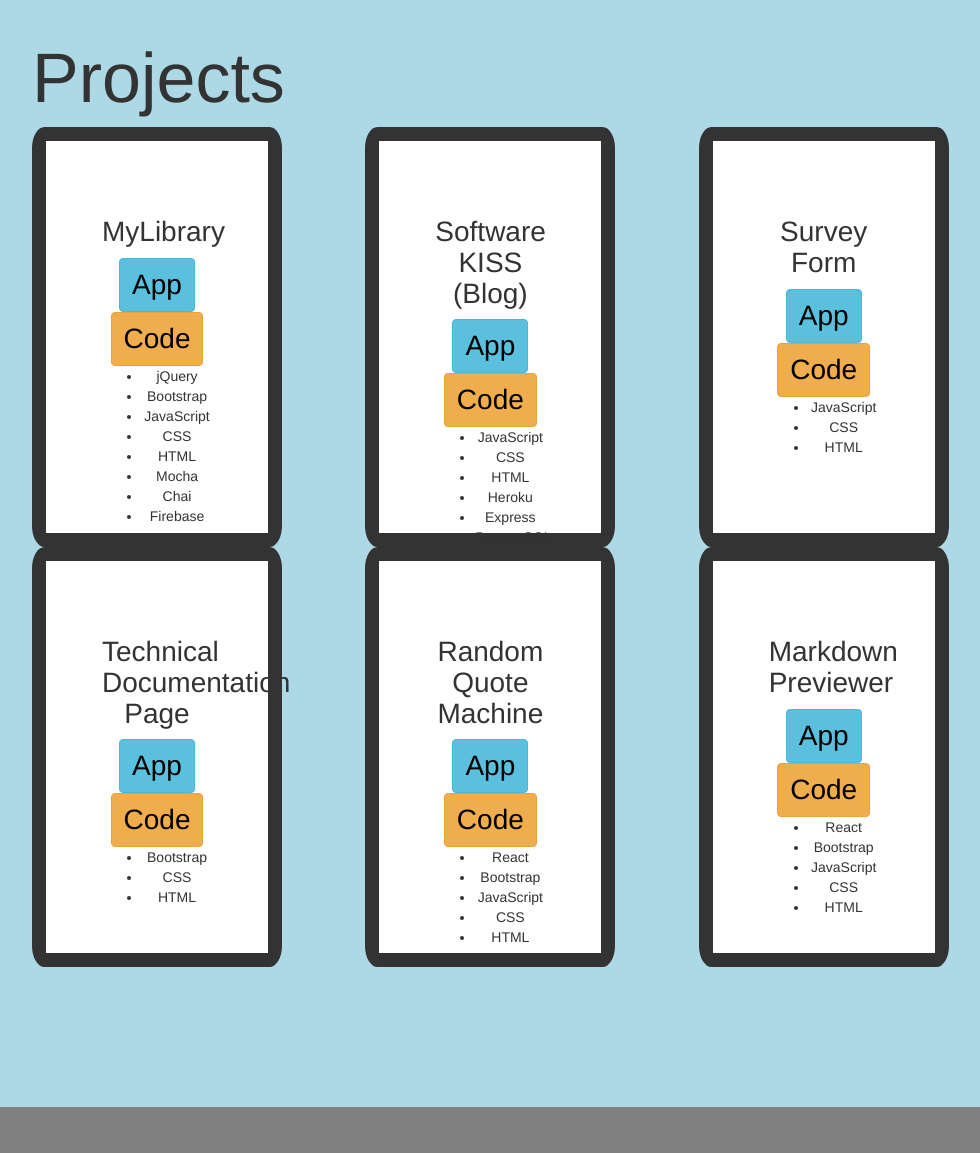
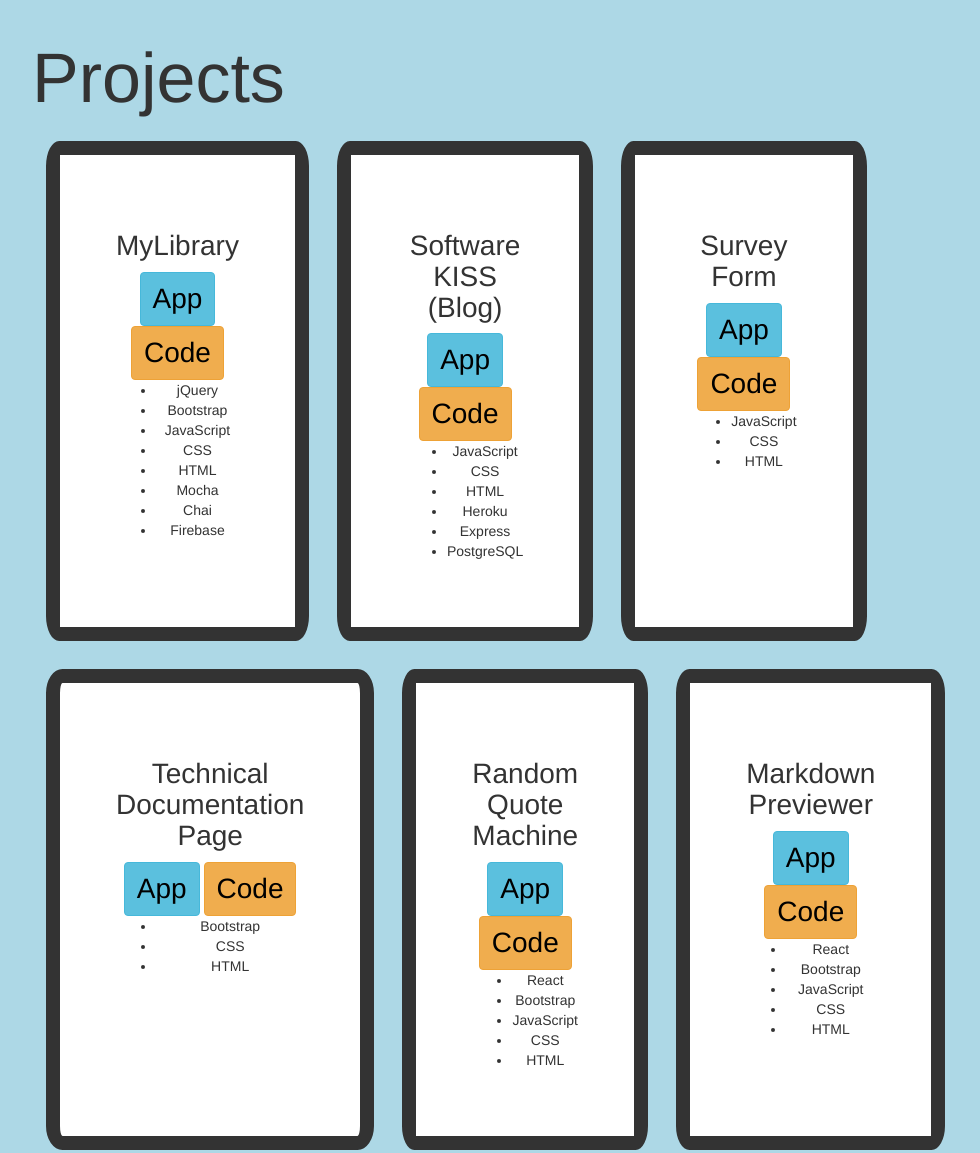
Before and after one commit to wwyl1234/portfolio-webpage, a plain HTML site: page index.html in a window 1280 px wide. Shown: the part 920-2073 px from the top of the page, without its empty margins (108-1088 px from the left). Drawn offline with nearby package versions, Linux system fonts and the light colour scheme.

Commit message:
Changed project section to use flex box to make the project tiles more responsive. Added more comments and changed style of elements in the project section.

```diff
--- a/css/main.css
+++ b/css/main.css
@@ -1,3 +1,5 @@
+
+/* Style the welcome section */
 #welcome-section {
     margin-top: em;
     height: 100vh;
@@ -5,6 +7,7 @@
     display: flex;
 }
 
+/* Style the sidebar */
 #sidebar {
     flex-wrap: nowrap;
     height: 100vh;
@@ -12,8 +15,8 @@
     background-image: linear-gradient(to top right, #ffffd4, white);
 }
 
+/* Style for the animated box on the sidebar */
 #sidebar div {
-
     border: 1px solid yellow;
     height: 1em;
     width: 1em;
@@ -23,13 +26,14 @@
     z-index: 0;
 }
 
+/* This animation moves the box right to left */
 @keyframes animatebox {
     0%   {}
     50%  {transform: translate(4em, 0)}
     100% {transform: translate(0, 0)}
   }
 
-
+/* Add animation delay to box to create a cool effect */
 #delay-2 {
     animation-delay: 2s;
 }
@@ -38,12 +42,11 @@
     animation-delay: 4s;
 }
 
-
-
 #sidebar div:hover {
-    transform: scale(4);
+    transform: scale(4); /* To grow the box, when user hovers over the box */
 }
 
+/* Style the welcome area */
 #welcome-area{
     z-index:1 ;
     flex-grow: 1;
@@ -73,13 +76,14 @@
     100% {color: pink;  font-family: "Fantasy"}
   }
 
-
+/* Initialize the animation, when user hover my name */
 #welcome-area h1:hover{
     position: relative;
     animation-name: animatename;
     animation-duration: 10s;
 }
 
+/* Style the projects section */
 #projects {
     width: 100vw;
     background-color: #ADD8E6;
@@ -88,13 +92,21 @@
     position: relative;
 }
 
+/* Style the project table */
+#projects-table {
+    flex-wrap: wrap;
+    flex-direction: row;
+    display: flex;
+}
+
+/* Style the links section */
 #info {
     padding: 10em;
     background-color: grey;
     width: 100vw;
 }
 
-
+/* Style the navigation bar*/
 #navbar {
     overflow: hidden;
     background-color: #333;
@@ -104,7 +116,7 @@
     z-index:100; /* To keep navbar at the top of the webpage */
 }
 
-/* Links inside the navbar */
+/* Style the links inside the navbar */
 #navbar a {
     float: left;
     display: block;
@@ -113,9 +125,9 @@
     padding: 14px 16px;
     font-size: 1.5em;
     text-decoration: none;
-  }
+}
 
-/* Use the Helvetica font for h1 and h2 tags*/
+/* Use the Helvetica font for h1 and h2 tags */
 h1 {
     font-family: 'Helvetica';
 }
@@ -124,25 +136,27 @@ h2 {
     font-family: 'Helvetica';
 }
 
-
+/* Style the project tiles */
 .project-tile {
     background-color: white;
-    height: 30em;
+    flex-basis: 0;
     border: solid;
     padding: 4em;
     border-width: 1em;
     border-radius: 5%;
     text-align: center;
+    margin: 1em;
 }
 
+/* Style the project tile's anchors */
 .project-tile a {
     color: black;
     font-size: 2em;
     font-family: 'Helvetica';
     display: inline-block;
-
 }
 
+/* Style the profile link */
 #profile-link {
     font-size: 2em;
     padding: 1em;
@@ -153,6 +167,7 @@ h2 {
     background-color: #d3d3d3;
 }
 
+/* Style the profile link's image */
 #profile-link img {
     position: relative;
     max-width: 100%;
@@ -166,14 +181,10 @@ h2 {
     h2 {
         font-size: 2em;
     }
-  }
+}
 
   /* If the screen size is 600px or less */
   @media only screen and (max-width: 600px) {
-    #welcome-area {
-        background-image: linear-gradient(to bottom right, white, #ADD8E6);
-    }
-
     /* Style my name */
     #welcome-area h1{
         margin-top: 4em;
@@ -188,26 +199,32 @@ h2 {
         margin-right: 1em;
     }
 
+    /* Style the h1 */
     h1 {
         font-size: 3em;
     }
 
+    /* Style the h2 */
     h2 {
-        font-size: 1em;
+        font-size: 2em;
     }
 
+    /* Style the projects section */
     #projects {
         padding: 1em;
     }
 
+    /* Style the project tile */
     .project-tile {
         padding: 1em;
     }
 
+    /* Style the project tile's anchor */
     .project-tile a {
         font-size: 1em;
     }
 
+    /* Style the profile link */
     #profile-link {
         font-size: 2em;
         padding: 1em;
@@ -217,11 +234,9 @@ h2 {
         border: 0.1em solid black;
     }
 
+    /* Style the profile link's image */
     #profile-link img {
         position: relative;
         max-width: 100%;
     }
-
-
-
-  }
+}
--- a/index.html
+++ b/index.html
@@ -90,9 +90,8 @@
         </div>
         <div id='projects'>
             <h1>Projects</h1>
-            <div id='projects-table' class='container-fluid'>
-                <div class='row'>
-                    <div class='project-tile col-md-3' id='project-mylibrary'>
+            <div id='projects-table' class='d-flex justify-content-start'>
+                <div class='project-tile' id='project-mylibrary'>
                     <h2>{{ name }}</h2>
                     <a id='project-mylibrary-link' href='https://wwyl1234.github.io/my-library/' target='_blank' class='btn btn-info'>
                         App
@@ -106,7 +105,7 @@
                         </li>
                     </ul>
                 </div>
-                    <div class='project-tile col-md-3 col-sm-offset-1' id='project-blog'>
+                <div class='project-tile' id='project-blog'>
                     <h2>{{ name }}</h2>
                     <a id='project-blog-link' href='https://software-kiss.herokuapp.com/' target='_blank' class='btn btn-info'>
                         App
@@ -120,7 +119,7 @@
                         </li>
                     </ul>
                 </div>
-                    <div class='project-tile col-md-3 col-sm-offset-1' id='project-survey-form'>
+                <div class='project-tile' id='project-survey-form'>
                     <h2>{{ name }}</h2>
                     <a id='project-survey-form-link' href='https://wwyl1234.github.io/survey-form/' target='_blank' class='btn btn-info'>
                         App
@@ -134,9 +133,9 @@
                         </li>
                     </ul>
                 </div>
-                </div>
-                <div class='row'>
-                    <div class='project-tile col-md-3' id='project-technical-documentation-page'>
+
+
+                <div class='project-tile' id='project-technical-documentation-page'>
                     <h2>{{ name }}</h2>
                     <a id='project-technical-documentation-page-link' href='https://wwyl1234.github.io/technical-documentation-page/' target='_blank' class='btn btn-info'>
                         App
@@ -150,7 +149,7 @@
                         </li>
                     </ul>
                 </div>
-                    <div class='project-tile col-md-3 col-sm-offset-1' id='project-random-quote-machine' >
+                <div class='project-tile' id='project-random-quote-machine' >
                     <h2>{{ name }}</h2>
                     <a id='project-random-quote-machine-link' href='https://wwyl1234.github.io/random-quote-machine/' target='_blank' class='btn btn-info'>
                         App
@@ -165,7 +164,7 @@
                     </ul>
 
                 </div>
-                    <div class='project-tile col-md-3 col-sm-offset-1' id='project-markdown-previewer'>
+                <div class='project-tile' id='project-markdown-previewer'>
                     <h2>{{ name }}</h2>
                     <a id='project-markdown-previewer-link' href='https://wwyl1234.github.io/markdown-previewer/' target='_blank' class='btn btn-info'>
                         App
@@ -182,7 +181,6 @@
                 </div>
             </div>
         </div>
-        </div>
         <div id='info'>
             <a id='profile-link' class='btn btn-light' href='https://github.com/wwyl1234' target='_blank'><img src='image/GitHub_Logo.png'></img></a>
         </div>
```
Lines whose indentation alone changed are shown as unchanged.
